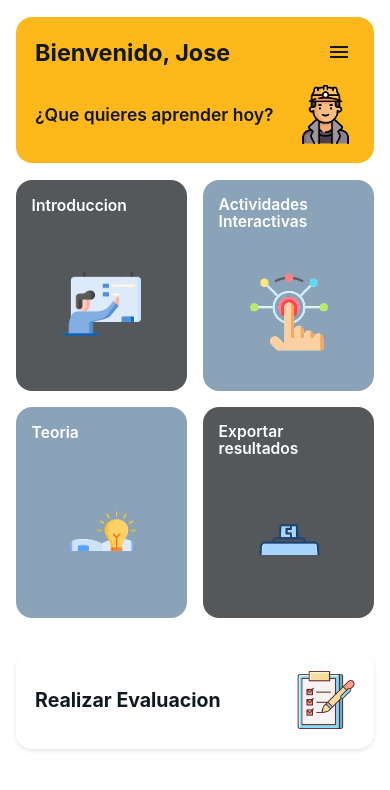
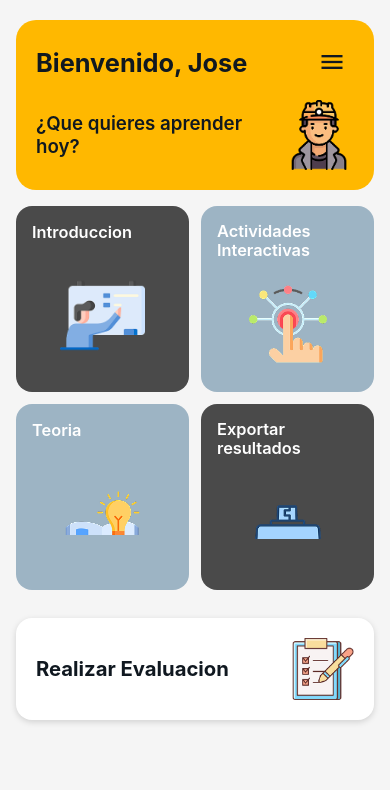
Before and after one commit to Nefta11/minecApp, a React Native app: screen /Home in a window 390 px wide. Shown: the top 790 px of the page. Built offline with nearby package versions, Linux system fonts and the light colour scheme.

Commit message:
Refactor card components for consistent styling and improved layout

```diff
--- a/app/components/home/ActividadesInteractivasCard.tsx
+++ b/app/components/home/ActividadesInteractivasCard.tsx
@@ -21,23 +21,23 @@ const { width, height } = Dimensions.get('window');
 
 const styles = StyleSheet.create({
     container: {
-        backgroundColor: '#8BA3B8',
+        backgroundColor: '#9DB4C4',
         borderRadius: 16,
-        padding: width * 0.04,
-        height: height * 0.25,
+        padding: 16,
+        height: height * 0.22,
         justifyContent: 'space-between',
     },
     title: {
-        fontSize: width * 0.04,
+        fontSize: width * 0.042,
         fontWeight: '600',
         color: Colors.White,
-        lineHeight: width * 0.045,
+        lineHeight: width * 0.048,
     },
     imageContainer: {
         flex: 1,
         justifyContent: 'center',
         alignItems: 'center',
-        marginTop: height * 0.02,
+        marginTop: 12,
     },
     cardImage: {
         width: width * 0.2,
--- a/app/components/home/ExportarResultadosCard.tsx
+++ b/app/components/home/ExportarResultadosCard.tsx
@@ -8,7 +8,7 @@ const ExportarResultadosCard: React.FC = () => {
             <Text style={styles.title}>Exportar{'\n'}resultados</Text>
             <View style={styles.imageContainer}>
                 <Image
-                    source={require('../../assets/homeIcons/otg.png')} // Reemplaza con tu imagen
+                    source={require('../../assets/homeIcons/otg.png')}
                     style={styles.cardImage}
                     resizeMode="contain"
                 />
@@ -21,27 +21,27 @@ const { width, height } = Dimensions.get('window');
 
 const styles = StyleSheet.create({
     container: {
-        backgroundColor: Colors.DavysGrey,
+        backgroundColor: '#4A4A4A',
         borderRadius: 16,
-        padding: width * 0.04,
-        height: height * 0.25,
+        padding: 16,
+        height: height * 0.22,
         justifyContent: 'space-between',
     },
     title: {
-        fontSize: width * 0.04,
+        fontSize: width * 0.042,
         fontWeight: '600',
         color: Colors.White,
-        lineHeight: width * 0.045,
+        lineHeight: width * 0.048,
     },
     imageContainer: {
         flex: 1,
         justifyContent: 'center',
         alignItems: 'center',
-        marginTop: height * 0.02,
+        marginTop: 12,
     },
     cardImage: {
-        width: width * 0.2,
-        height: width * 0.2,
+        width: width * 0.22,
+        height: width * 0.22,
     },
 });
 
--- a/app/components/home/IntroduccionCard.tsx
+++ b/app/components/home/IntroduccionCard.tsx
@@ -21,14 +21,14 @@ const { width, height } = Dimensions.get('window');
 
 const styles = StyleSheet.create({
     container: {
-        backgroundColor: Colors.DavysGrey,
+        backgroundColor: '#4A4A4A',
         borderRadius: 16,
-        padding: width * 0.04,
-        height: height * 0.25,
+        padding: 16,
+        height: height * 0.22,
         justifyContent: 'space-between',
     },
     title: {
-        fontSize: width * 0.04,
+        fontSize: width * 0.042,
         fontWeight: '600',
         color: Colors.White,
     },
@@ -36,11 +36,11 @@ const styles = StyleSheet.create({
         flex: 1,
         justifyContent: 'center',
         alignItems: 'center',
-        marginTop: height * 0.02,
+        marginTop: 12,
     },
     cardImage: {
-        width: width * 0.2,
-        height: width * 0.2,
+        width: width * 0.22,
+        height: width * 0.22,
     },
 });
 
--- a/app/components/home/RealizarEvaluacionCard.tsx
+++ b/app/components/home/RealizarEvaluacionCard.tsx
@@ -1,21 +1,21 @@
 import React from 'react';
-import { View, Text, StyleSheet, Dimensions, Image } from 'react-native';
+import { View, Text, StyleSheet, Dimensions, Image, TouchableOpacity } from 'react-native';
 import Colors from '../../utils/Colors';
 
 const RealizarEvaluacionCard: React.FC = () => {
     return (
-        <View style={styles.container}>
+        <TouchableOpacity style={styles.container} activeOpacity={0.8}>
             <View style={styles.contentContainer}>
                 <Text style={styles.title}>Realizar Evaluacion</Text>
                 <View style={styles.imageContainer}>
                     <Image
-                        source={require('../../assets/homeIcons/vf.png')} // Reemplaza con tu imagen
+                        source={require('../../assets/homeIcons/vf.png')}
                         style={styles.cardImage}
                         resizeMode="contain"
                     />
                 </View>
             </View>
-        </View>
+        </TouchableOpacity>
     );
 };
 
@@ -23,8 +23,9 @@ const { width, height } = Dimensions.get('window');
 
 const styles = StyleSheet.create({
     container: {
-        marginHorizontal: width * 0.04,
-        marginVertical: height * 0.02,
+        marginHorizontal: 16,
+        marginTop: 8,
+        marginBottom: 16,
     },
     contentContainer: {
         flexDirection: 'row',
@@ -32,25 +33,26 @@ const styles = StyleSheet.create({
         justifyContent: 'space-between',
         backgroundColor: Colors.White,
         borderRadius: 16,
-        padding: width * 0.05,
-        elevation: 2,
+        padding: 20,
+        minHeight: height * 0.1,
+        elevation: 3,
         shadowColor: '#000',
         shadowOffset: { width: 0, height: 2 },
-        shadowOpacity: 0.1,
-        shadowRadius: 4,
+        shadowOpacity: 0.15,
+        shadowRadius: 6,
     },
     title: {
-        fontSize: width * 0.05,
+        fontSize: width * 0.052,
         fontWeight: '700',
         color: Colors.Black,
         flex: 1,
     },
     imageContainer: {
-        marginLeft: width * 0.04,
+        marginLeft: 16,
     },
     cardImage: {
-        width: width * 0.15,
-        height: width * 0.15,
+        width: width * 0.16,
+        height: width * 0.16,
     },
 });
 
--- a/app/components/home/TeoriaCard.tsx
+++ b/app/components/home/TeoriaCard.tsx
@@ -21,14 +21,14 @@ const { width, height } = Dimensions.get('window');
 
 const styles = StyleSheet.create({
     container: {
-        backgroundColor: '#8BA3B8', // Color gris azulado claro
+        backgroundColor: '#9DB4C4',
         borderRadius: 16,
-        padding: width * 0.04,
-        height: height * 0.25,
+        padding: 16,
+        height: height * 0.22,
         justifyContent: 'space-between',
     },
     title: {
-        fontSize: width * 0.04,
+        fontSize: width * 0.042,
         fontWeight: '600',
         color: Colors.White,
     },
@@ -36,11 +36,11 @@ const styles = StyleSheet.create({
         flex: 1,
         justifyContent: 'center',
         alignItems: 'center',
-        marginTop: height * 0.02,
+        marginTop: 12,
     },
     cardImage: {
-        width: width * 0.2,
-        height: width * 0.2,
+        width: width * 0.22,
+        height: width * 0.22,
     },
 });
 
--- a/app/components/home/WelcomeBanner.jsx
+++ b/app/components/home/WelcomeBanner.jsx
@@ -9,7 +9,7 @@ const WelcomeBanner = () => {
             <View style={styles.header}>
                 <Text style={styles.welcomeText}>Bienvenido, Jose</Text>
                 <TouchableOpacity style={styles.menuButton}>
-                    <Icon name="menu" size={24} color={Colors.Black} />
+                    <Icon name="menu" size={28} color={Colors.Black} />
                 </TouchableOpacity>
             </View>
             <View style={styles.bannerContent}>
@@ -30,40 +30,44 @@ const { width, height } = Dimensions.get('window');
 
 const styles = StyleSheet.create({
     container: {
-        backgroundColor: Colors.PrimaryYellow,
-        borderRadius: 16,
-        marginHorizontal: width * 0.04,
-        marginVertical: height * 0.02,
-        padding: width * 0.05,
+        backgroundColor: '#FFB800',
+        borderRadius: 20,
+        marginHorizontal: 16,
+        marginTop: 20,
+        marginBottom: 16,
+        padding: 20,
+        minHeight: height * 0.18,
     },
     header: {
         flexDirection: 'row',
         justifyContent: 'space-between',
         alignItems: 'center',
-        marginBottom: height * 0.02,
+        marginBottom: 16,
     },
     welcomeText: {
-        fontSize: width * 0.06,
+        fontSize: width * 0.065,
         fontWeight: '700',
         color: Colors.Black,
     },
     menuButton: {
-        padding: 4,
+        padding: 8,
     },
     bannerContent: {
         flexDirection: 'row',
         justifyContent: 'space-between',
         alignItems: 'center',
+        flex: 1,
     },
     questionText: {
-        fontSize: width * 0.045,
+        fontSize: width * 0.048,
         fontWeight: '600',
         color: Colors.Black,
         flex: 1,
+        paddingRight: 16,
     },
     imageContainer: {
-        width: width * 0.15,
-        height: width * 0.15,
+        width: width * 0.18,
+        height: width * 0.18,
     },
     workerImage: {
         width: '100%',
--- a/app/screens/HomeScreen.tsx
+++ b/app/screens/HomeScreen.tsx
@@ -41,7 +41,6 @@ const HomeScreen: React.FC = () => {
                         </View>
                     </View>
 
-
                     {/* Evaluación */}
                     <RealizarEvaluacionCard />
                 </ScrollView>
@@ -53,18 +52,19 @@ const HomeScreen: React.FC = () => {
 const styles = StyleSheet.create({
     container: {
         flex: 1,
-        backgroundColor: Colors.White,
+        backgroundColor: '#F5F5F5',
     },
     scrollContent: {
         paddingBottom: 20,
     },
     cardsGrid: {
         paddingHorizontal: 16,
+        marginBottom: 8,
     },
     cardRow: {
         flexDirection: 'row',
-        marginBottom: 16,
-        gap: 16,
+        marginBottom: 12,
+        gap: 12,
     },
     cardColumn: {
         flex: 1,
```
